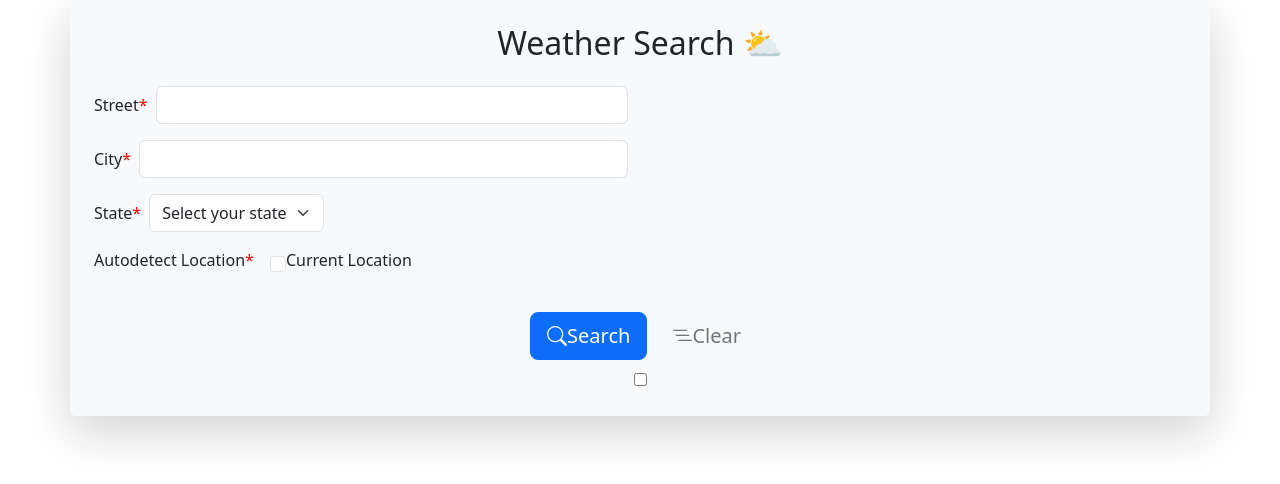
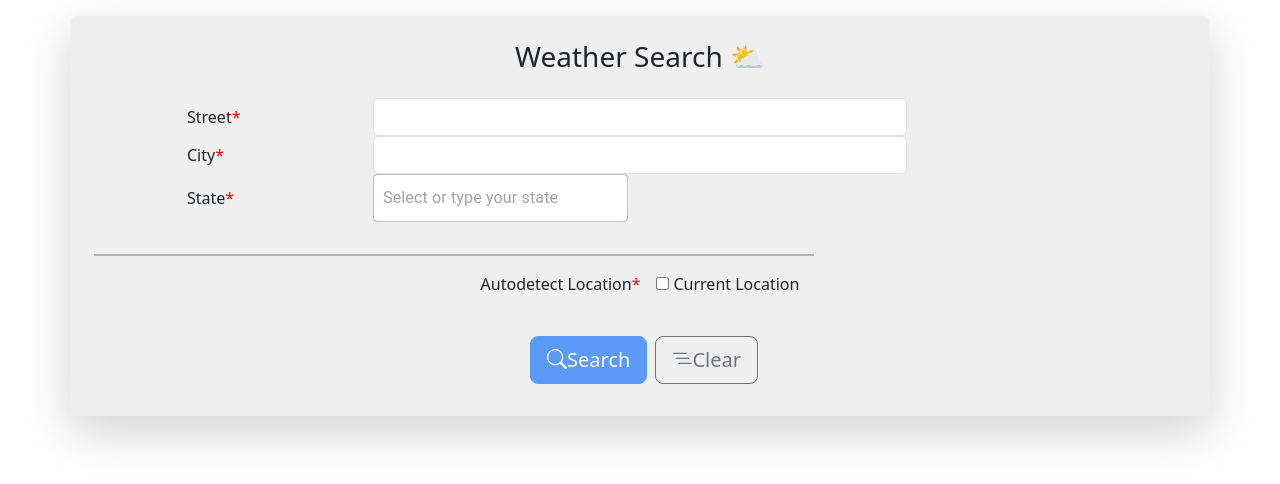
Before and after one commit to shenllyz/Weather-Search-App, a React (Create React App) app in the folder frontend/: page / in a window 1280 px wide. Shown: the top 484 px of the page. Built offline with nearby package versions, Linux system fonts and the light colour scheme.

Commit message:
frontend page1

```diff
--- a/frontend/package.json
+++ b/frontend/package.json
@@ -3,6 +3,9 @@
   "version": "0.1.0",
   "private": true,
   "dependencies": {
+    "@emotion/react": "^11.13.3",
+    "@emotion/styled": "^11.13.0",
+    "@mui/material": "^6.1.6",
     "@testing-library/jest-dom": "^5.17.0",
     "@testing-library/react": "^13.4.0",
     "@testing-library/user-event": "^13.5.0",
--- a/frontend/src/components/SearchButton.tsx
+++ b/frontend/src/components/SearchButton.tsx
@@ -3,9 +3,10 @@ import Button from 'react-bootstrap/Button';
 
 interface SearchButtonProps {
   onSubmit: () => void;
+  disabled: boolean;
 }
 
-const SearchButton: React.FC<SearchButtonProps> = ({ onSubmit }) => {
+const SearchButton: React.FC<SearchButtonProps> = ({ onSubmit, disabled  }) => {
   const handleClick = () => {
     onSubmit();
   };
@@ -16,6 +17,7 @@ const SearchButton: React.FC<SearchButtonProps> = ({ onSubmit }) => {
       className="btn btn-primary p-2 m-2"
       size="lg"
       onClick={handleClick}
+      disabled={disabled}
     >
       <i className="bi bi-search fst-normal fs-5 m-2">Search</i>
     </Button>
--- a/frontend/src/components/SearchForm.tsx
+++ b/frontend/src/components/SearchForm.tsx
@@ -7,13 +7,25 @@ import Row from 'react-bootstrap/Row';
 import Col from 'react-bootstrap/Col';
 import Form from 'react-bootstrap/Form';
 import '../styles/customCheckbox.scss';
+import '../styles/customContainer.scss';
 import { fetchIpInfo, fetchGeocodingData } from '../utils/formHandlers';
+
 
 const SearchForm: React.FC = () => {
   const [street, setStreet] = useState('');
   const [city, setCity] = useState('');
   const [state, setState] = useState('');
   const [useCurrentLocation, setUseCurrentLocation] = useState(false);
+  const [isFormValid, setIsFormValid] = useState(false);
+
+  const handleCheckboxChange = (e: React.ChangeEvent<HTMLInputElement>) => {
+    setUseCurrentLocation(e.target.checked);
+    setIsFormValid(e.target.checked || (street !== '' && city !== '' && state !== ''));
+  };
+
+  const handleInputChange = () => {
+    setIsFormValid(useCurrentLocation || (street !== '' && city !== '' && state !== ''));
+  };
 
   const handleSubmit = async () => {
     if (useCurrentLocation) {
@@ -25,60 +37,86 @@ const SearchForm: React.FC = () => {
   };
 
   return (
-    <Container className="bg-light p-4 rounded shadow-lg">
-      <h2 className="header text-center mb-4">Weather Search ⛅</h2>
+    <Container className="customContainer p-4 rounded shadow-lg text-center mt-3">
+      <h3 className="header text-center mb-4">Weather Search ⛅</h3>
       <form>
-        <Row className="mb-3">
+        <Form.Group as={Row} className="align-items-center mb-0">
+          <Col md={1}></Col>
+          <Col xs={12} md={2} className="text-start">
+            <Form.Label htmlFor="street" className="mt-0 mb-0">
+              Street<span style={{ color: 'red' }}>*</span>
+            </Form.Label>
+          </Col>
           <Col xs={12} md={6}>
-            <Form.Group className="d-flex flex-column flex-md-row align-items-md-center">
-              <Form.Label htmlFor="street" className="me-md-2 mb-2 mb-md-0">Street<span style={{ color: 'red' }}>*</span></Form.Label>
             <Form.Control
               type="text"
               id="street"
               name="street"
               value={street}
-                onChange={(e) => setStreet(e.target.value)}
+              onChange={(e) => {
+                setStreet(e.target.value);
+                handleInputChange();
+              }}
               required
             />
+          </Col>
         </Form.Group>
+        <Form.Group as={Row} className="align-items-center mb-0">
+          <Col md={1}></Col>
+          <Col xs={12} md={2} className="text-start">
+            <Form.Label htmlFor="city" className="mt-0 mb-0">
+              City<span style={{ color: 'red' }}>*</span>
+            </Form.Label>
           </Col>
-        </Row>
-        <Row className="mb-3">
           <Col xs={12} md={6}>
-            <Form.Group className="d-flex flex-column flex-md-row align-items-md-center">
-              <Form.Label htmlFor="city" className="me-md-2 mb-2 mb-md-0">City<span style={{ color: 'red' }}>*</span></Form.Label>
             <Form.Control
               type="text"
               id="city"
               name="city"
               value={city}
-                onChange={(e) => setCity(e.target.value)}
+              onChange={(e) => {
+                setCity(e.target.value);
+                handleInputChange();
+              }}
               required
             />
+          </Col>
         </Form.Group>
+        <Form.Group as={Row} className="align-items-center mb-3">
+          <Col md={1}></Col>
+          <Col xs={12} md={2} className="text-start">
+            <Form.Label htmlFor="state" className="mt-0 mb-0">
+              State<span style={{ color: 'red' }}>*</span>
+            </Form.Label>
+          </Col>
+          <Col xs={12} md={3}>
+            <SelectState
+               onStateChange={(newState) => {
+                setState(newState);
+                handleInputChange();
+              }}
+            />
+          </Col>
+
+        </Form.Group>
+         <Row className='mt-3'>
+            <Col xs={12} md={8}>
+                <hr style={{ border: '1px solid black', width: '100%' }}/>
             </Col>
          </Row>
-        <Row className="mb-3">
+        <Row className="mb-3 justify-content-center">
           <Col xs={12} md={6}>
-            <Form.Group className="d-flex flex-column flex-md-row align-items-md-center">
-              <Form.Label htmlFor="state" className="me-md-2 mb-2 mb-md-0">State<span style={{ color: 'red' }}>*</span></Form.Label>
-              <SelectState onStateChange={setState} />
-            </Form.Group>
-          </Col>
-        </Row>
-        <Row className="mb-3">
-          <Col xs={12} md={6}>
-            <Form.Group className="d-flex flex-column flex-md-row align-items-md-center">
+            <Form.Group>
               <Form.Label htmlFor="autodetect-location" className='me-3'>
                 Autodetect Location<span style={{ color: 'red' }}>*</span>
               </Form.Label>
-              <Form.Check
+              <input
                 type="checkbox"
                 id="autodetect-location"
                 name="autodetect-location"
-                className="custom-checkbox"
+                className='mb-2 me-1 custom-checkbox'
                 checked={useCurrentLocation}
-                onChange={(e) => setUseCurrentLocation(e.target.checked)}
+                onChange={handleCheckboxChange}
               />
               <Form.Label htmlFor="current-location" className="form-check-label">Current Location</Form.Label>
             </Form.Group>
@@ -86,14 +124,13 @@ const SearchForm: React.FC = () => {
         </Row>
         <Row className="text-center mt-4">
           <Col>
-            <SearchButton onSubmit={handleSubmit} />
-            <Button variant="outline-light" className="p-2" size="lg">
-              <i className="bi bi-list-nested fst-normal text-secondary fs-5 m-2">Clear</i>
+            <SearchButton onSubmit={handleSubmit} disabled={!isFormValid}/>
+            <Button variant="outline-secondary" className="p-2" size="lg">
+              <i className="bi bi-list-nested fst-normal fs-5 m-2">Clear</i>
             </Button>
           </Col>
         </Row>
       </form>
-      <input type="checkbox" className='custom-checkbox'/>
     </Container>
   );
 };
--- a/frontend/src/components/SelectState.tsx
+++ b/frontend/src/components/SelectState.tsx
@@ -1,31 +1,47 @@
-import React, { useState } from 'react';
-import { Form } from 'react-bootstrap';
+import { TextField, Autocomplete } from '@mui/material';
 import { states } from '../utils/stateOptions';
+import { useState } from 'react';
 
 interface SelectStateProps {
   onStateChange: (state: string) => void;
 }
 
 const SelectState: React.FC<SelectStateProps> = ({ onStateChange }) => {
-  const [selectedState, setSelectedState] = useState('');
+  const [selectedState, setSelectedState] = useState<string>('');
 
-  const handleChange = (event: React.ChangeEvent<HTMLSelectElement>) => {
-    const newState = event.target.value;
-    setSelectedState(newState);
-    onStateChange(newState);
+  const handleChange = (event: React.SyntheticEvent, newState: string | null) => {
+    setSelectedState(newState || '');
+    if (newState) {
+      onStateChange(newState);
+    } else {
+      onStateChange('');
+    }
   };
 
   return (
-    <Form.Group controlId="state">
-      <Form.Select value={selectedState} onChange={handleChange} required>
-        <option value="">Select your state</option>
-        {states.map((state) => (
-          <option key={state.value} value={state.value}>
-            {state.name}
-          </option>
-        ))}
-      </Form.Select>
-    </Form.Group>
+    <Autocomplete
+      value={selectedState}
+      onChange={handleChange}
+      options={states.map((state) => state.name)}
+      renderInput={(params) => (
+        <TextField
+          {...params}
+          placeholder="Select or type your state"
+          variant="outlined"
+          required
+          InputLabelProps={{ shrink: false }}
+          sx={{ backgroundColor: 'white', borderRadius: 2 }}
+          InputProps={{
+            ...params.InputProps,
+            style: {
+              padding: '5px',
+            }
+          }}
+        />
+      )}
+      disableClearable
+      freeSolo
+    />
   );
 };
 
--- a/frontend/src/styles/customCheckbox.scss
+++ b/frontend/src/styles/customCheckbox.scss
@@ -1,4 +1,4 @@
-.custom-checkbox:checked {
-    background-color: #fdbe20;
-
-  }
+ .custom-checkbox:checked{
+    accent-color: #febf21 !important;
+    border: 2px solid green !important;
+}
--- /dev/null
+++ b/frontend/src/styles/customContainer.scss
@@ -0,0 +1,3 @@
+.customContainer {
+    background-color: #efefef;
+}
--- a/frontend/src/styles/text.html
+++ /dev/null
@@ -1,39 +0,0 @@
-<!DOCTYPE html>
-<html lang="en">
-<head>
-    <meta charset="UTF-8">
-    <meta name="viewport" content="width=device-width, initial-scale=1.0">
-    <title>Checkbox Background Color</title>
-    <style>
-        input[type="checkbox"] {
-            width: 20px;
-            height: 20px;
-            appearance: none;
-            border: 2px solid #000;
-            cursor: pointer;
-            position: relative;
-        }
-
-        input[type="checkbox"]:checked {
-            background-color: yellow;
-        }
-
-        input[type="checkbox"]:checked::after {
-            content: "";
-            position: absolute;
-            top: 2px;
-            left: 5px;
-            width: 6px;
-            height: 10px;
-            border: solid black;
-            border-width: 0 2px 2px 0;
-            transform: rotate(45deg);
-        }
-    </style>
-</head>
-<body>
-    <label>
-        <input type="checkbox" id="backgroundToggle"> Click me to change checkbox color
-    </label>
-</body>
-</html>
--- a/frontend/src/utils/formHandlers.ts
+++ b/frontend/src/utils/formHandlers.ts
@@ -17,9 +17,8 @@ export const fetchIpInfo = async () => {
     const latitude = loc[0];
     const longitude = loc[1];
     const formattedAddress = `${data.city}, ${data.region}, ${data.country}`;
-    console.log('IP Info:', data);
-
-    await fetchWeatherData(latitude, longitude, formattedAddress);
+    console.log({ latitude, longitude, formattedAddress });
+    return { latitude, longitude, formattedAddress };
     } catch (error) {
     console.error(error);
   }
@@ -36,16 +35,15 @@ export const fetchIpInfo = async () => {
       const latitude = location.lat;
       const longitude = location.lng;
       const formattedAddress = data.results[0].formatted_address;
-
-      await fetchWeatherData(latitude, longitude, formattedAddress);
-      console.log('Geocoding Data:', data);
+      console.log({ latitude, longitude, formattedAddress });
+      return { latitude, longitude, formattedAddress };
     } else {
       // Display error info
       console.error('Geocoding API error:', data.status);
     }
   };
 
-  export const fetchWeatherData = async (lat: number, lon: number, address: string) => {
+  export const fetchWeatherData = async (lat: number, lon: number) => {
     try {
       const weatherUrl = `https://csci571asgm3backend.wl.r.appspot.com/get_weather?latitude=${lat}&longitude=${lon}`;
       const response = await fetch(weatherUrl);
@@ -54,8 +52,8 @@ export const fetchIpInfo = async () => {
       }
       const data = await response.json();
       if (data.data) {
-        console.log('Weather Data:', data);
-        // Update weather card and table
+        console.log(data);
+        return data;
       } else {
         console.error('Weather API error:', data.error);
       }
```
Also changed, not shown: 1 other file (tests, documents, lock files or other folders). Lines whose indentation alone changed are shown as unchanged.
